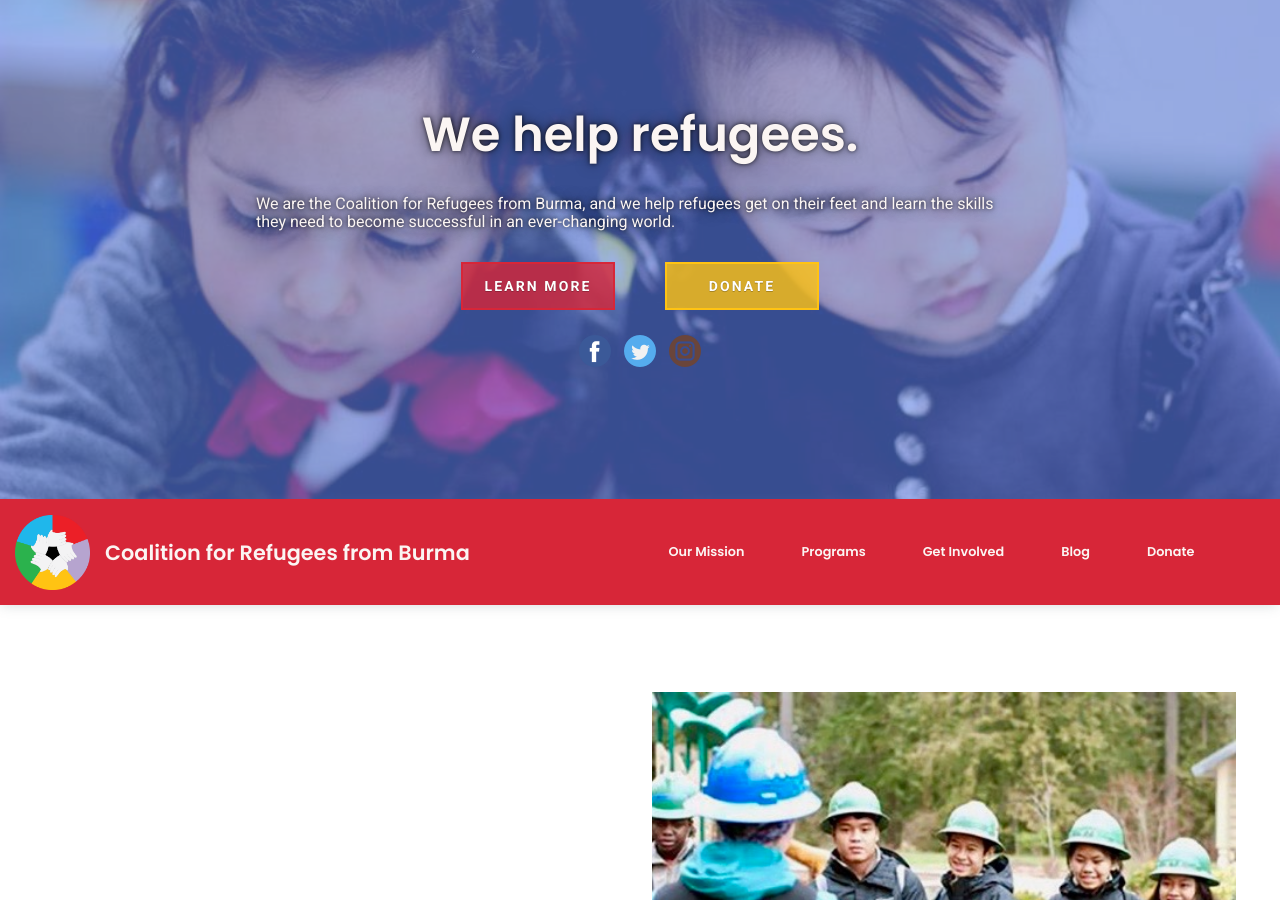
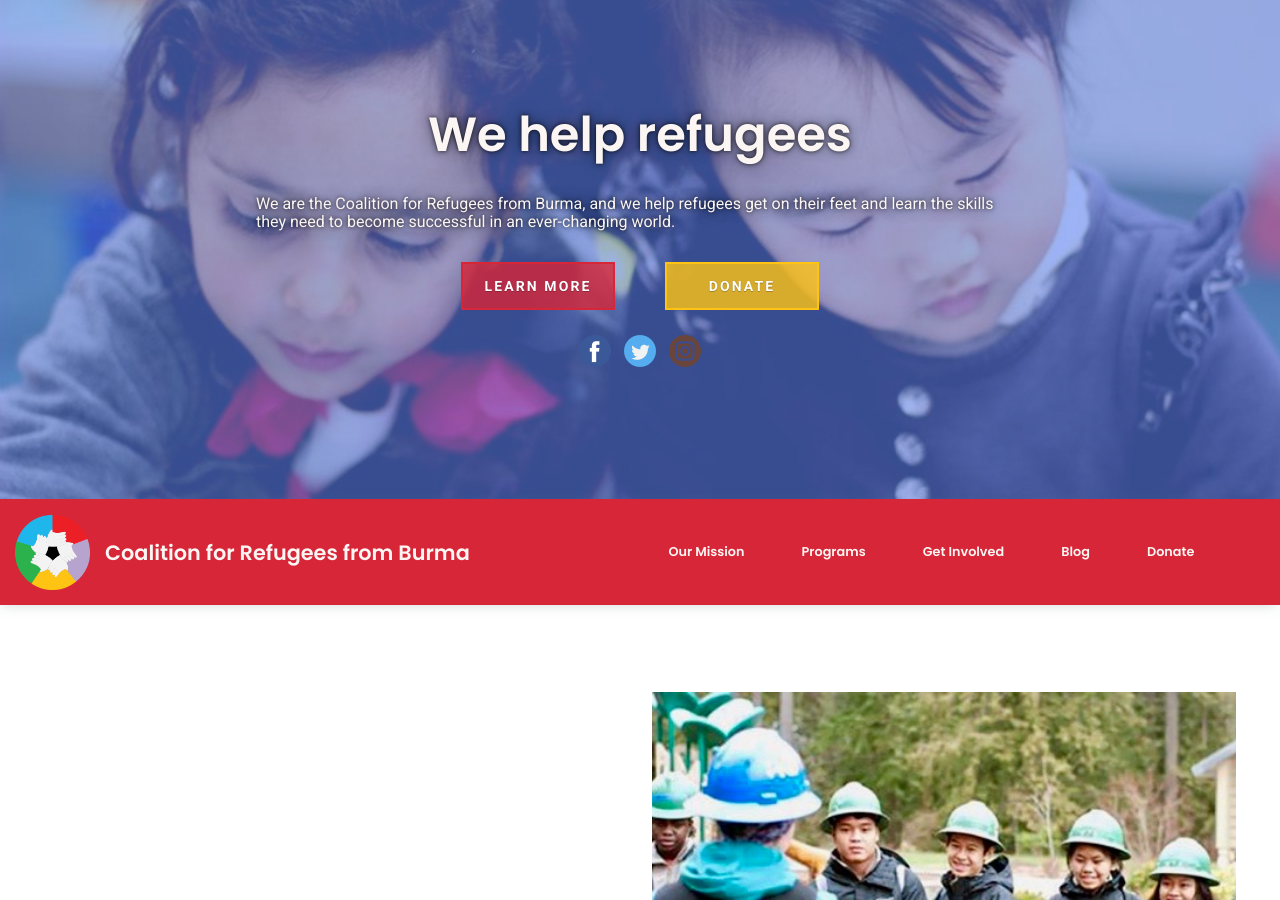
Before and after one commit to CRB4refugees/CoalitionForRefugees, a Jekyll site: the page built from index.html, in a window 1280 px wide and 900 px high. Built offline with Jekyll 4.4.1, drawn with Linux system fonts in a browser that asks for light colours; nearby versions of some CDN libraries; comment, search, counter and statistics services are not loaded.

Commit message:
Update from Forestry.io CRB4refugees updated index.html

```diff
--- a/index.html
+++ b/index.html
@@ -7,7 +7,7 @@ title: The Coalition for Refugees from Burma - Home
   <div class="focalImg">
     <div class="focal-overlay">
       <div class="focal-text-container">
-        <h1 class="focalHeadline">We help refugees.</h1>
+        <h1 class="focalHeadline">We help refugees</h1>
         <p class="focal-subheadline">We are the Coalition for Refugees from Burma, and we help refugees get on their feet and learn the skills they need to become successful in an ever-changing world.</p>
         <div class="focal-btn-container">
           <div class="button-container-home">
```
Also changed, not shown: .forestry/front_matter/templates/posts.yml.
